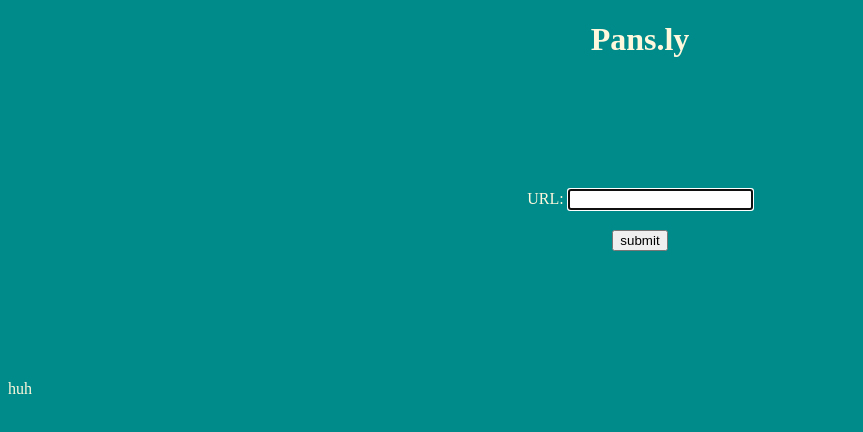
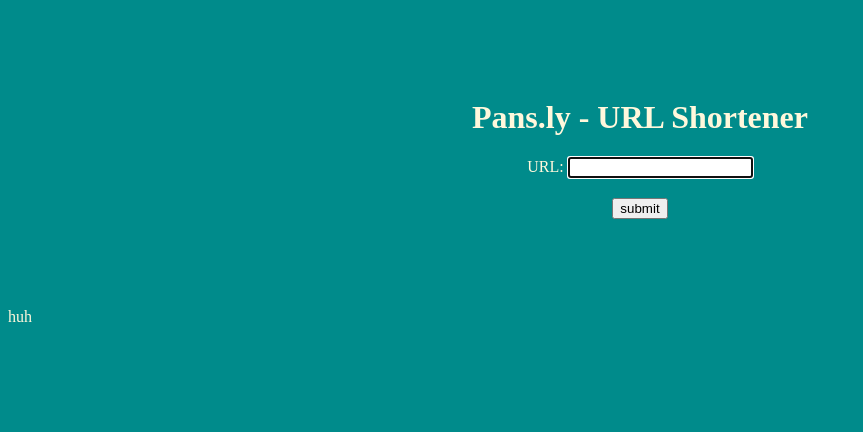
Before and after one commit to webDva/Pans.ly, a website: page public/index.html in a window 1280 px wide. Shown: the whole page, without its empty margins (0-863 px from the left). Drawn offline with Linux system fonts and the light colour scheme.

Commit message:
made title header closer so overall design can be more compact

```diff
--- a/public/index.html
+++ b/public/index.html
@@ -14,8 +14,9 @@
         <title>Pans.ly</title>
     </head>
     <body>
-        <h1>Pans.ly</h1>
+
         <div class="centerContainer">
+            <h1>Pans.ly - URL Shortener</h1>
             <form id="yourURL">
                 URL: <input form="yourURL" type="url" autofocus></br>
                 <div class="buttonContainer">
```
